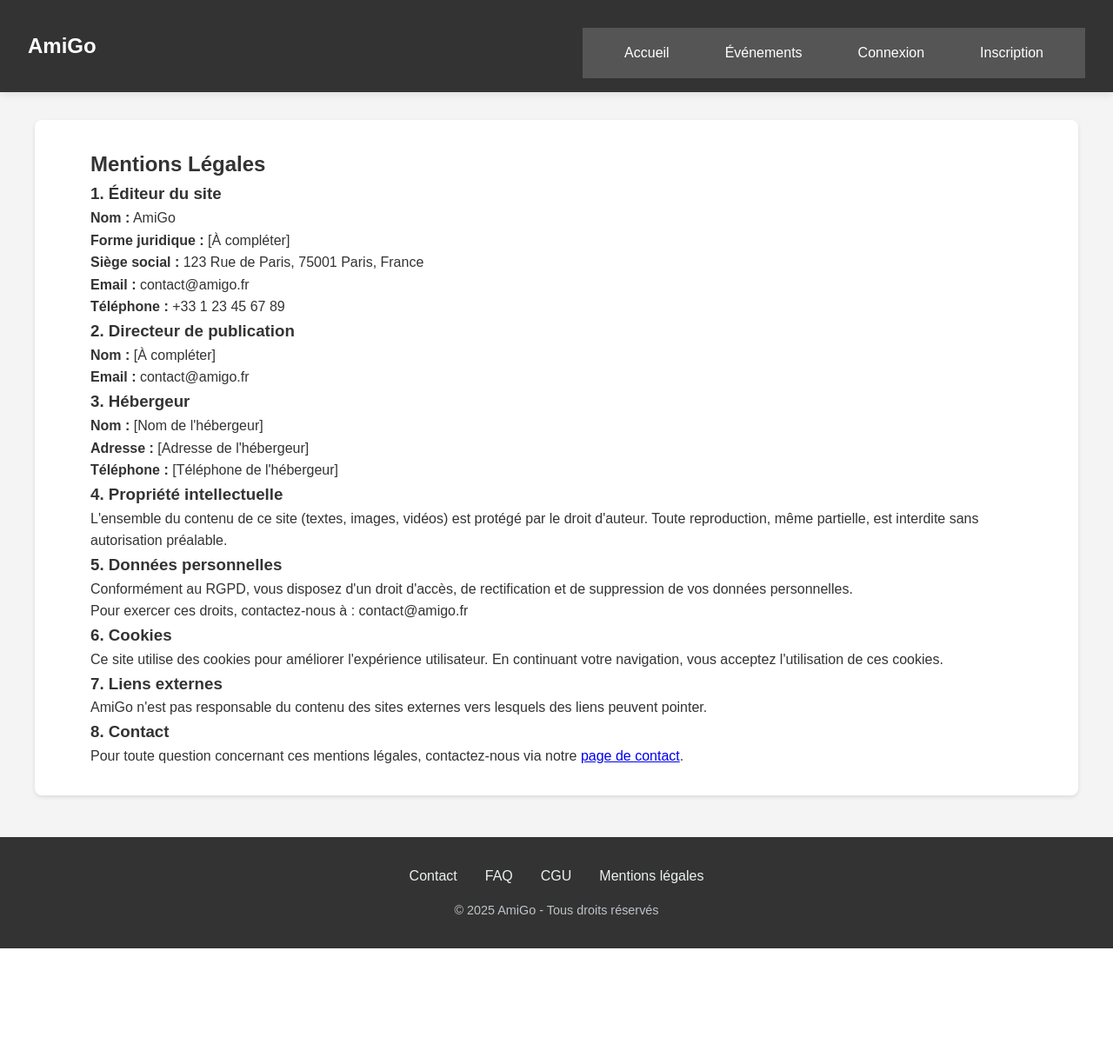
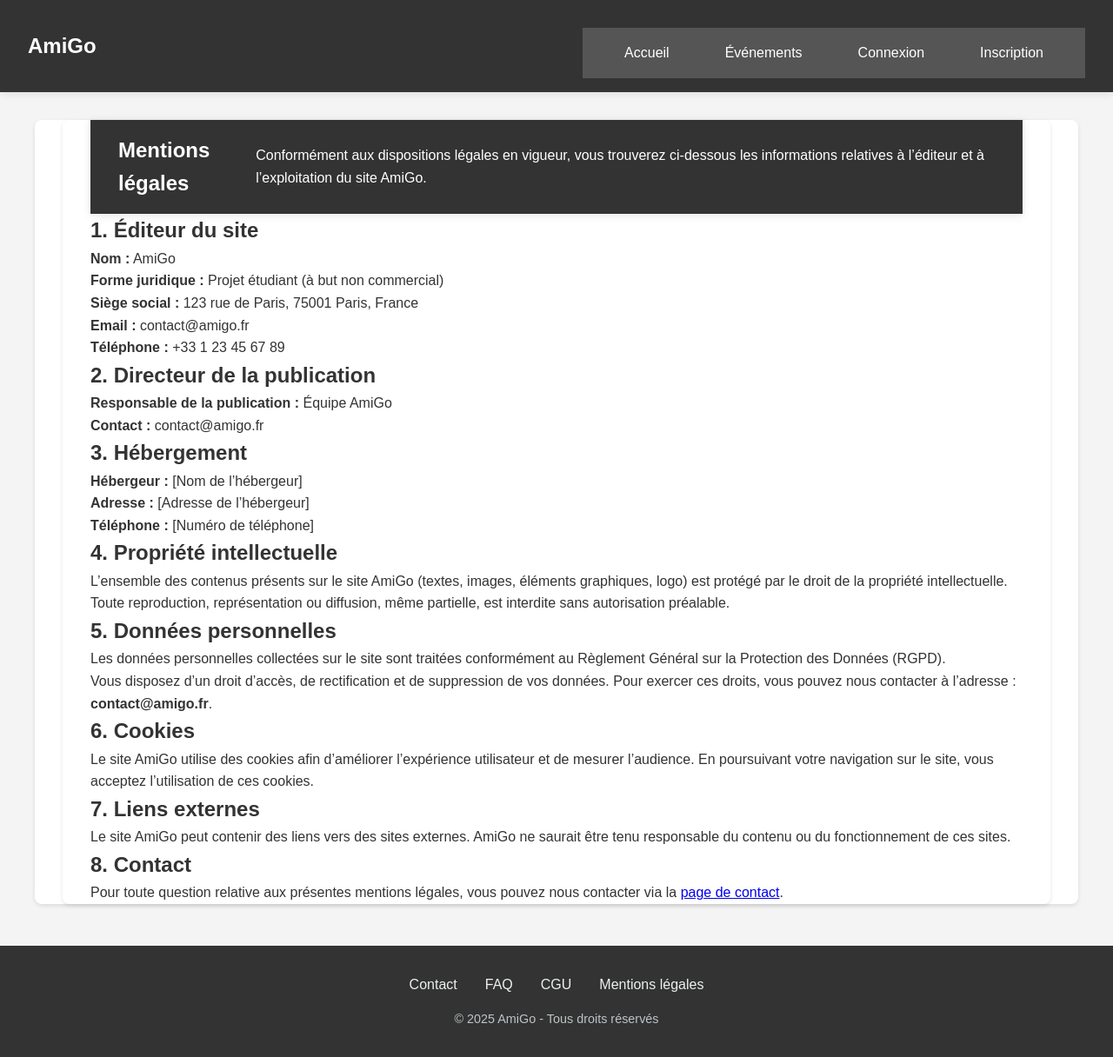
Before and after one commit to EstebanCRz/APP_web_A1, a PHP site: page /APP_web_A1/pages/mentions-legales.php in a window 1280 px wide. Shown: the whole page at 87% size. Before the commit the page ends 1091 px from the top, so only its background shows below. Run offline with PHP 8.4, Linux system fonts and the light colour scheme.

Commit message:
Update mentions-legales.php

```diff
--- a/pages/mentions-legales.php
+++ b/pages/mentions-legales.php
@@ -2,7 +2,7 @@
 session_start();
 header('Content-Type: text/html; charset=UTF-8');
 
-$pageTitle = "Mentions Légales - AmiGo";
+$pageTitle = "Mentions légales - AmiGo";
 $pageDescription = "Mentions légales de la plateforme AmiGo";
 $assetsDepth = 1;
 $customCSS = "css/mentions-legales.css";
@@ -10,56 +10,88 @@
 include '../includes/header.php';
 ?>
 
-<div class="container">
-    <h2>Mentions Légales</h2>
+<main class="legal-container">
+    <header class="legal-header">
+        <h1>Mentions légales</h1>
+        <p>
+            Conformément aux dispositions légales en vigueur, vous trouverez ci-dessous
+            les informations relatives à l’éditeur et à l’exploitation du site AmiGo.
+        </p>
+    </header>
 
-    <section>
-        <h3>1. Éditeur du site</h3>
+    <section class="legal-section">
+        <h2>1. Éditeur du site</h2>
         <p><strong>Nom :</strong> AmiGo</p>
-        <p><strong>Forme juridique :</strong> [À compléter]</p>
-        <p><strong>Siège social :</strong> 123 Rue de Paris, 75001 Paris, France</p>
+        <p><strong>Forme juridique :</strong> Projet étudiant (à but non commercial)</p>
+        <p><strong>Siège social :</strong> 123 rue de Paris, 75001 Paris, France</p>
         <p><strong>Email :</strong> contact@amigo.fr</p>
         <p><strong>Téléphone :</strong> +33 1 23 45 67 89</p>
     </section>
 
-    <section>
-        <h3>2. Directeur de publication</h3>
-        <p><strong>Nom :</strong> [À compléter]</p>
-        <p><strong>Email :</strong> contact@amigo.fr</p>
+    <section class="legal-section">
+        <h2>2. Directeur de la publication</h2>
+        <p>
+            <strong>Responsable de la publication :</strong> Équipe AmiGo
+        </p>
+        <p>
+            <strong>Contact :</strong> contact@amigo.fr
+        </p>
     </section>
 
-    <section>
-        <h3>3. Hébergeur</h3>
-        <p><strong>Nom :</strong> [Nom de l'hébergeur]</p>
-        <p><strong>Adresse :</strong> [Adresse de l'hébergeur]</p>
-        <p><strong>Téléphone :</strong> [Téléphone de l'hébergeur]</p>
+    <section class="legal-section">
+        <h2>3. Hébergement</h2>
+        <p><strong>Hébergeur :</strong> [Nom de l’hébergeur]</p>
+        <p><strong>Adresse :</strong> [Adresse de l’hébergeur]</p>
+        <p><strong>Téléphone :</strong> [Numéro de téléphone]</p>
     </section>
 
-    <section>
-        <h3>4. Propriété intellectuelle</h3>
-        <p>L'ensemble du contenu de ce site (textes, images, vidéos) est protégé par le droit d'auteur. Toute reproduction, même partielle, est interdite sans autorisation préalable.</p>
+    <section class="legal-section">
+        <h2>4. Propriété intellectuelle</h2>
+        <p>
+            L’ensemble des contenus présents sur le site AmiGo (textes, images,
+            éléments graphiques, logo) est protégé par le droit de la propriété
+            intellectuelle. Toute reproduction, représentation ou diffusion, même
+            partielle, est interdite sans autorisation préalable.
+        </p>
     </section>
 
-    <section>
-        <h3>5. Données personnelles</h3>
-        <p>Conformément au RGPD, vous disposez d'un droit d'accès, de rectification et de suppression de vos données personnelles.</p>
-        <p>Pour exercer ces droits, contactez-nous à : contact@amigo.fr</p>
+    <section class="legal-section">
+        <h2>5. Données personnelles</h2>
+        <p>
+            Les données personnelles collectées sur le site sont traitées conformément
+            au Règlement Général sur la Protection des Données (RGPD).
+        </p>
+        <p>
+            Vous disposez d’un droit d’accès, de rectification et de suppression de vos
+            données. Pour exercer ces droits, vous pouvez nous contacter à l’adresse :
+            <strong>contact@amigo.fr</strong>.
+        </p>
     </section>
 
-    <section>
-        <h3>6. Cookies</h3>
-        <p>Ce site utilise des cookies pour améliorer l'expérience utilisateur. En continuant votre navigation, vous acceptez l'utilisation de ces cookies.</p>
+    <section class="legal-section">
+        <h2>6. Cookies</h2>
+        <p>
+            Le site AmiGo utilise des cookies afin d’améliorer l’expérience utilisateur
+            et de mesurer l’audience. En poursuivant votre navigation sur le site,
+            vous acceptez l’utilisation de ces cookies.
+        </p>
     </section>
 
-    <section>
-        <h3>7. Liens externes</h3>
-        <p>AmiGo n'est pas responsable du contenu des sites externes vers lesquels des liens peuvent pointer.</p>
+    <section class="legal-section">
+        <h2>7. Liens externes</h2>
+        <p>
+            Le site AmiGo peut contenir des liens vers des sites externes. AmiGo ne
+            saurait être tenu responsable du contenu ou du fonctionnement de ces sites.
+        </p>
     </section>
 
-    <section>
-        <h3>8. Contact</h3>
-        <p>Pour toute question concernant ces mentions légales, contactez-nous via notre <a href="contact.php">page de contact</a>.</p>
+    <section class="legal-section">
+        <h2>8. Contact</h2>
+        <p>
+            Pour toute question relative aux présentes mentions légales, vous pouvez
+            nous contacter via la <a href="contact.php">page de contact</a>.
+        </p>
     </section>
-</div>
+</main>
 
 <?php include '../includes/footer.php'; ?>
```
